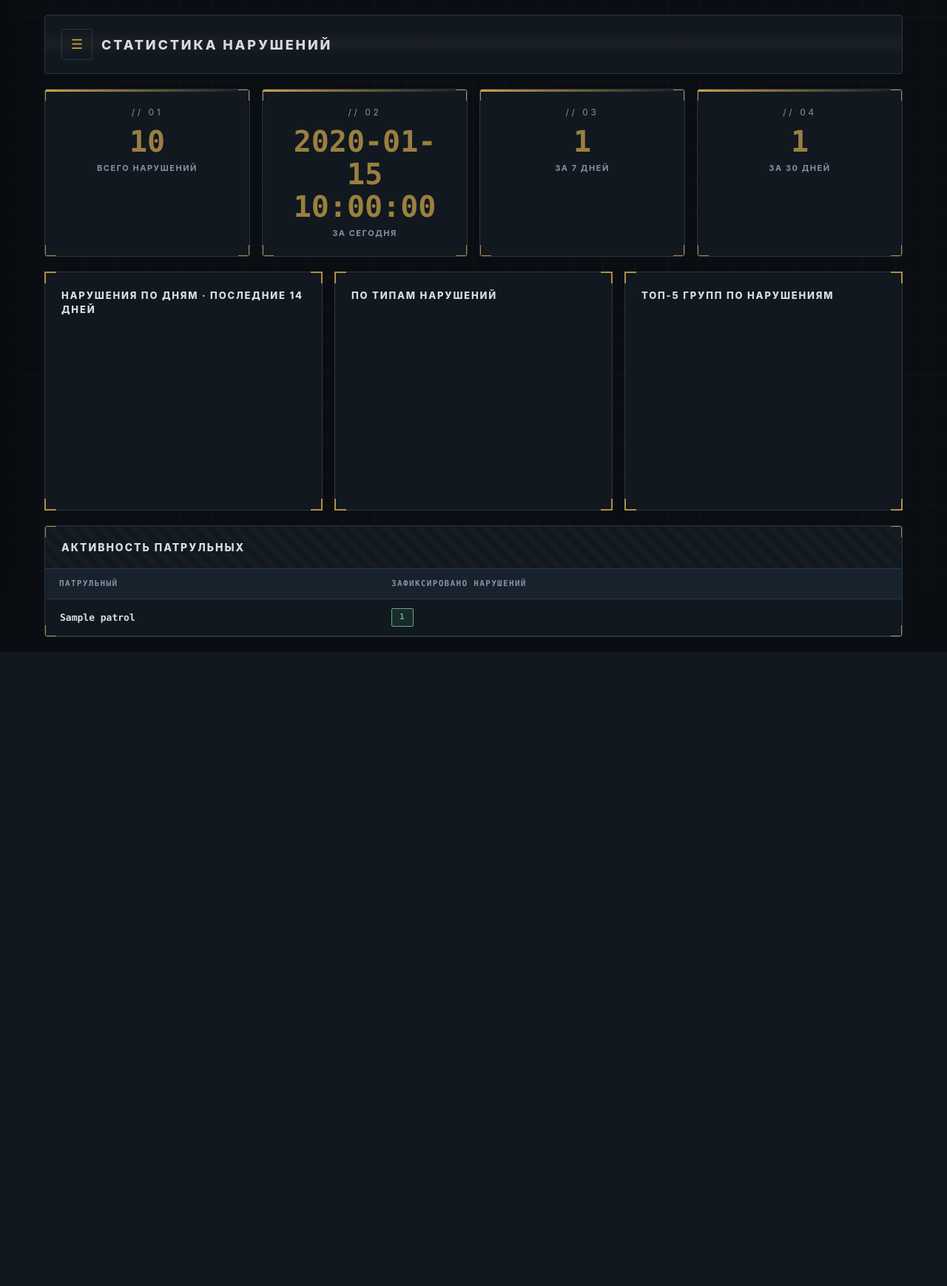
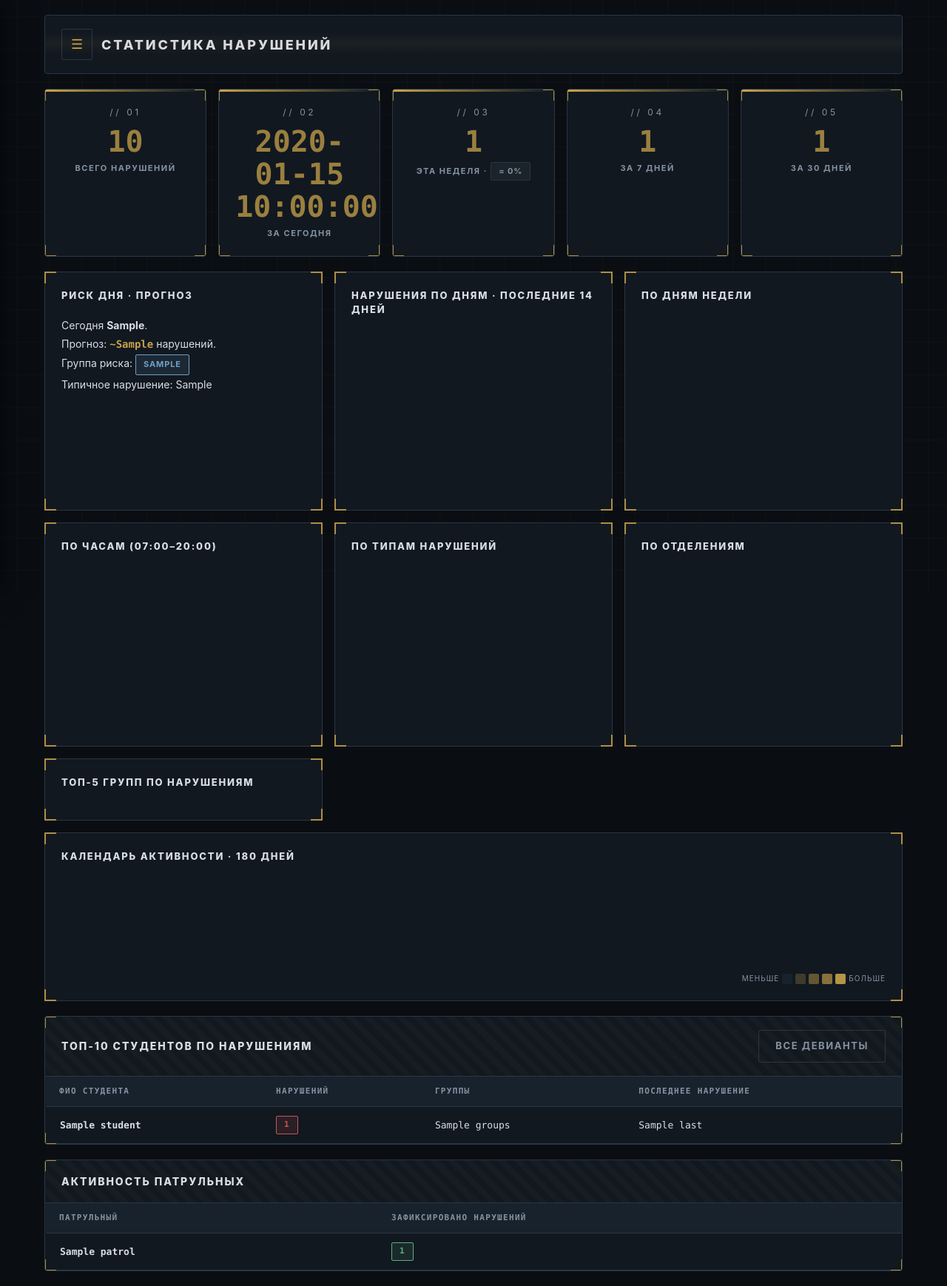
Before and after one commit to Anon2200/patrol-system, a FastAPI app: template templates/stats.html in a window 1280 px wide. Shown: the whole page at 74% size. Before the commit the page ends 881 px from the top, so only its background shows below. Run offline with FastAPI, Linux system fonts and the light colour scheme; the template is opened without the code that fills it: most values are stand-ins (such as "Sample title", 1, 10 or a date in 2020); a map, chart or similar area stays blank.

Commit message:
Update stats.html

```diff
--- a/templates/stats.html
+++ b/templates/stats.html
@@ -7,6 +7,11 @@
     <link rel="icon" href="/static/favicon.svg" type="image/svg+xml">
     <link rel="stylesheet" href="/static/styles.css">
     <script src="/static/app.js"></script>
+    <style>
+        .heat-wrap { display: grid; grid-auto-flow: column; grid-template-rows: repeat(7, 14px); gap: 3px; overflow-x: auto; padding-bottom: 6px; }
+        .heat-cell { width: 14px; height: 14px; border-radius: 2px; background: var(--panel2); }
+        .heat-legend { display: flex; gap: 4px; align-items: center; justify-content: flex-end; font-size: 10px; color: var(--muted); margin-top: 8px; letter-spacing: 0.1em; text-transform: uppercase; }
+    </style>
 </head>
 <body>
     {% include "sidebar.html" %}
@@ -31,11 +36,22 @@
             </div>
             <div class="stat-card">
                 <div class="stat-icon">// 03</div>
+                <div class="stat-number">{{ this_week_count }}</div>
+                <div class="stat-label">
+                    Эта неделя ·
+                    {% if week_delta is none %}<span class="badge badge-gray">нет данных за прошлую</span>
+                    {% elif week_delta > 0 %}<span class="badge badge-red">↑ +{{ week_delta }}%</span>
+                    {% elif week_delta < 0 %}<span class="badge badge-green">↓ {{ week_delta }}%</span>
+                    {% else %}<span class="badge badge-gray">= 0%</span>{% endif %}
+                </div>
+            </div>
+            <div class="stat-card">
+                <div class="stat-icon">// 04</div>
                 <div class="stat-number">{{ week_count }}</div>
                 <div class="stat-label">За 7 дней</div>
             </div>
             <div class="stat-card">
-                <div class="stat-icon">// 04</div>
+                <div class="stat-icon">// 05</div>
                 <div class="stat-number">{{ month_count }}</div>
                 <div class="stat-label">За 30 дней</div>
             </div>
@@ -43,16 +59,89 @@
 
         <div class="charts-grid">
             <div class="chart-card">
+                <div class="chart-title">Риск дня · прогноз</div>
+                <p style="font-size: 14px; line-height: 1.8;">
+                    Сегодня <strong>{{ risk_weekday }}</strong>.<br>
+                    Прогноз: <strong class="mono" style="color: var(--accent);">~{{ risk_predicted }}</strong> нарушений.
+                    {% if risk_group %}<br>Группа риска: <span class="badge badge-blue">{{ risk_group }}</span>{% endif %}
+                    {% if risk_type %}<br>Типичное нарушение: <span class="{{ get_badge_class(risk_type) }}">{{ risk_type }}</span>{% endif %}
+                    {% if not risk_group %}<br>Пока недостаточно данных для прогноза.{% endif %}
+                </p>
+            </div>
+            <div class="chart-card">
                 <div class="chart-title">Нарушения по дням · последние 14 дней</div>
                 <div class="vbars" id="barsDay"></div>
+            </div>
+            <div class="chart-card">
+                <div class="chart-title">По дням недели</div>
+                <div class="vbars" id="barsWeekday"></div>
+            </div>
+            <div class="chart-card">
+                <div class="chart-title">По часам (07:00–20:00)</div>
+                <div class="vbars" id="barsHour"></div>
             </div>
             <div class="chart-card">
                 <div class="chart-title">По типам нарушений</div>
                 <div id="barsType"></div>
             </div>
             <div class="chart-card">
+                <div class="chart-title">По отделениям</div>
+                <div id="barsDept"></div>
+            </div>
+            <div class="chart-card">
                 <div class="chart-title">Топ-5 групп по нарушениям</div>
                 <div id="barsGroups"></div>
+            </div>
+            <div class="chart-card" style="grid-column: 1 / -1;">
+                <div class="chart-title">Календарь активности · 180 дней</div>
+                <div class="heat-wrap" id="heatMap"></div>
+                <div class="heat-legend">
+                    меньше
+                    <span class="heat-cell"></span>
+                    <span class="heat-cell" style="background: rgba(200,162,74,0.25);"></span>
+                    <span class="heat-cell" style="background: rgba(200,162,74,0.45);"></span>
+                    <span class="heat-cell" style="background: rgba(200,162,74,0.65);"></span>
+                    <span class="heat-cell" style="background: rgba(200,162,74,0.9);"></span>
+                    больше
+                </div>
+            </div>
+        </div>
+
+        <div class="table-card" style="margin-bottom: 20px;">
+            <div class="table-header">
+                <div class="table-title">Топ-10 студентов по нарушениям</div>
+                <a href="/admin/deviants" class="btn btn-secondary">Все девианты</a>
+            </div>
+            <div class="table-wrapper">
+                <table>
+                    <thead>
+                        <tr>
+                            <th>ФИО студента</th>
+                            <th>Нарушений</th>
+                            <th>Группы</th>
+                            <th>Последнее нарушение</th>
+                        </tr>
+                    </thead>
+                    <tbody>
+                        {% for s in top_students %}
+                        <tr>
+                            <td><strong>{{ s.name }}</strong> {% if s.count >= 2 %}<span class="badge badge-darkred">Девиант</span>{% endif %}</td>
+                            <td><span class="badge badge-red">{{ s.count }}</span></td>
+                            <td class="mono">{{ s.groups }}</td>
+                            <td class="mono">{{ s.last }}</td>
+                        </tr>
+                        {% else %}
+                        <tr>
+                            <td colspan="4">
+                                <div class="empty-state">
+                                    <div class="empty-state-icon">∅</div>
+                                    <div class="empty-state-text">Данных пока нет</div>
+                                </div>
+                            </td>
+                        </tr>
+                        {% endfor %}
+                    </tbody>
+                </table>
             </div>
         </div>
 
@@ -92,17 +181,20 @@
 
     <script>
         const data = {{ chart_data_json | safe }};
+        const BRASS = 'repeating-linear-gradient(45deg, #c8a24a, #c8a24a 6px, rgba(200,162,74,0.55) 6px, rgba(200,162,74,0.55) 12px)';
         const COLORS = [
-            'repeating-linear-gradient(45deg, #c8a24a, #c8a24a 6px, rgba(200,162,74,0.55) 6px, rgba(200,162,74,0.55) 12px)',
+            BRASS,
             'repeating-linear-gradient(45deg, #6fa0c8, #6fa0c8 6px, rgba(111,160,200,0.55) 6px, rgba(111,160,200,0.55) 12px)',
             'repeating-linear-gradient(45deg, #d05353, #d05353 6px, rgba(208,83,83,0.55) 6px, rgba(208,83,83,0.55) 12px)',
             'repeating-linear-gradient(45deg, #5fae7f, #5fae7f 6px, rgba(95,174,127,0.55) 6px, rgba(95,174,127,0.55) 12px)',
             'repeating-linear-gradient(45deg, #8593a2, #8593a2 6px, rgba(133,147,162,0.55) 6px, rgba(133,147,162,0.55) 12px)'
         ];
+        const EMPTY = '<div class="empty-state"><div class="empty-state-icon">∅</div><div class="empty-state-text">Данных пока нет</div></div>';
 
         function renderVerticalBars(id, labels, counts) {
             const el = document.getElementById(id);
-            if (!labels.length) { el.outerHTML = '<div class="empty-state"><div class="empty-state-icon">∅</div><div class="empty-state-text">Данных пока нет</div></div>'; return; }
+            if (!el) return;
+            if (!labels.length) { el.outerHTML = EMPTY; return; }
             const max = Math.max(...counts, 1);
             el.innerHTML = labels.map((label, i) =>
                 '<div class="vbar-col">' +
@@ -115,7 +207,8 @@
 
         function renderHorizontalBars(id, labels, counts, colors) {
             const el = document.getElementById(id);
-            if (!labels.length) { el.outerHTML = '<div class="empty-state"><div class="empty-state-icon">∅</div><div class="empty-state-text">Данных пока нет</div></div>'; return; }
+            if (!el) return;
+            if (!labels.length) { el.outerHTML = EMPTY; return; }
             const max = Math.max(...counts, 1);
             el.innerHTML = labels.map((label, i) => {
                 const color = Array.isArray(colors) ? colors[i % colors.length] : colors;
@@ -128,10 +221,25 @@
         }
 
         renderVerticalBars('barsDay', data.days_labels, data.days_counts);
+        renderVerticalBars('barsWeekday', data.weekday_labels, data.weekday_counts);
+        renderVerticalBars('barsHour', data.hour_labels, data.hour_counts);
         renderHorizontalBars('barsType', data.type_labels, data.type_counts, COLORS);
-        renderHorizontalBars('barsGroups', data.group_labels, data.group_counts, [
-            'repeating-linear-gradient(45deg, #c8a24a, #c8a24a 6px, rgba(200,162,74,0.55) 6px, rgba(200,162,74,0.55) 12px)'
-        ]);
+        renderHorizontalBars('barsDept', data.dept_labels, data.dept_counts, COLORS);
+        renderHorizontalBars('barsGroups', data.group_labels, data.group_counts, [BRASS]);
+
+        const heatEl = document.getElementById('heatMap');
+        if (heatEl && data.heat) {
+            const max = Math.max(...data.heat.map(h => h.c), 1);
+            heatEl.innerHTML = data.heat.map(h => {
+                let bg = 'var(--panel2)';
+                if (h.c > 0) {
+                    const t = h.c / max;
+                    const a = t <= 0.25 ? 0.25 : t <= 0.5 ? 0.45 : t <= 0.75 ? 0.65 : 0.9;
+                    bg = 'rgba(200,162,74,' + a + ')';
+                }
+                return '<div class="heat-cell" style="background:' + bg + ';" title="' + h.d + ': ' + h.c + '"></div>';
+            }).join('');
+        }
     </script>
 </body>
 </html>
```
